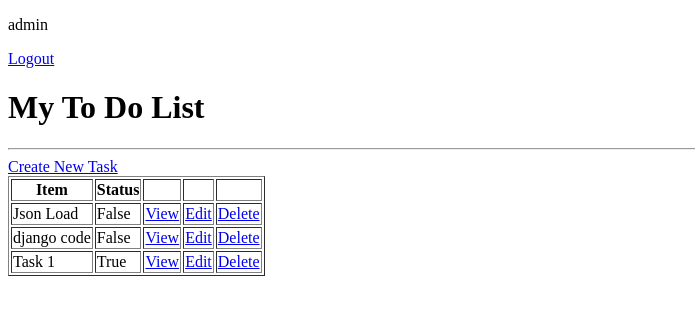
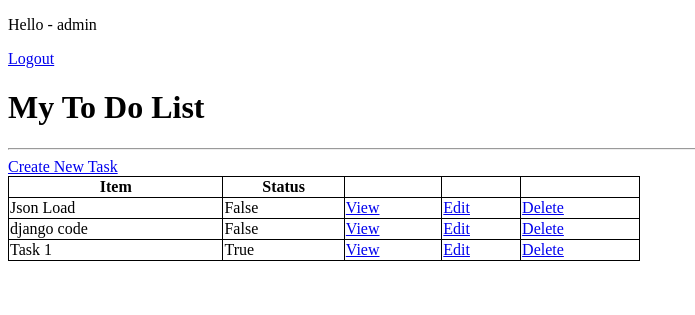
Before and after one commit to shadhin-int/Only-Django, a Django app: page / in a window 1280 px wide. Shown: the top 315 px of the page, without its empty margins (0-695 px from the left). Run offline with Django 3.2, Linux system fonts and the light colour scheme; a user stored in the database is signed in; data comes from the database, SQL or seed files in the repository; both versions use the stored data as it was after the commit.

Commit message:
checked user is authenticated in register page

```diff
--- a/todo_list/base/templates/base/task_list.html
+++ b/todo_list/base/templates/base/task_list.html
@@ -4,12 +4,19 @@
 <head>
     <meta charset="UTF-8">
     <title>Todo-List</title>
+
+    <style>
+        table, th, td {
+            border:1px solid black;
+            border-collapse: collapse;
+        }
+</style>
 </head>
 
 <body>
 
     {% if request.user.is_authenticated %}
-    <p>{{request.user}}</p>
+    <p>Hello - {{request.user}}</p>
     <a href="{% url 'logout' %}">Logout</a>
 
     {% else %}
@@ -21,7 +28,7 @@
     <hr>
     <a href="{% url 'task-create' %}">Create New Task</a>
 
-    <table border="1">
+    <table style="width:50%">
         <tr>
             <th>Item</th>
             <th>Status</th>
--- a/todo_list/base/views.py
+++ b/todo_list/base/views.py
@@ -1,4 +1,4 @@
-from django.shortcuts import render
+from django.shortcuts import render, redirect
 from django.views.generic.list import ListView
 from django.views.generic.detail import DetailView
 from django.views.generic.edit import CreateView, UpdateView, DeleteView, FormView
@@ -31,6 +31,11 @@ class RegisterPage(FormView):
         if user is not None:
             login(self.request, user)
         return super(RegisterPage, self).form_valid(form)
+
+    def get(self, request, *args, **kwargs):
+        if self.request.user.is_authenticated:
+            return redirect('tasks')
+        return super(RegisterPage, self).get(*args, **kwargs)
 
 
 class TaskList(LoginRequiredMixin, ListView):
```
Also changed, not shown: todo_list/db.sqlite3.
